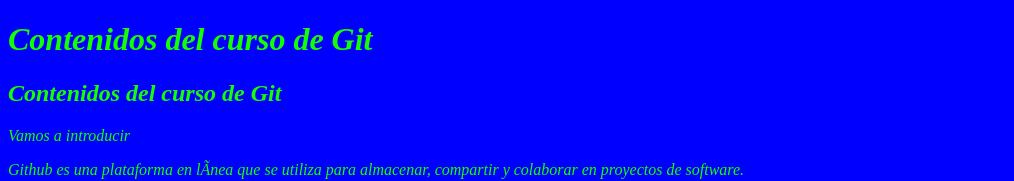
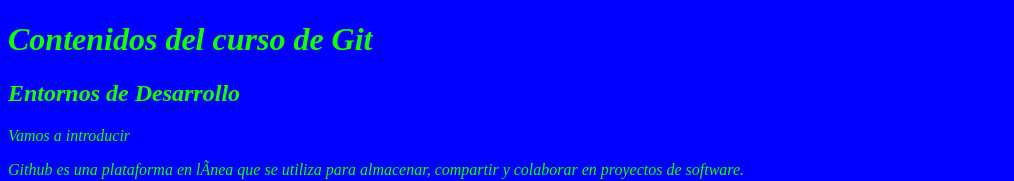
Before and after one commit to Garcia-rgc/edifp, a plain HTML site: page index.html in a window 1280 px wide. Shown: the top 181 px of the page, without its empty margins (0-1014 px from the left). Drawn offline with Linux system fonts and the light colour scheme.

Commit message:
Nueva actualización de index 15-11-24

```diff
--- a/index.html
+++ b/index.html
@@ -8,7 +8,7 @@
     </head>
         <body>
             <h1>Contenidos del curso de Git</h1>
-            <h2>Contenidos del curso de Git</h2>
+            <h2>Entornos de Desarrollo</h2>
             <P>Vamos a introducir</P>
             <p>Github es una plataforma en línea que se utiliza para almacenar, compartir y colaborar en proyectos de software.</p>
             <p>Es un repositorio donde los programadores podemos guardar el código, hacer cambios y mantener uu historial de todas las versiones del proyecto.</p>
```
